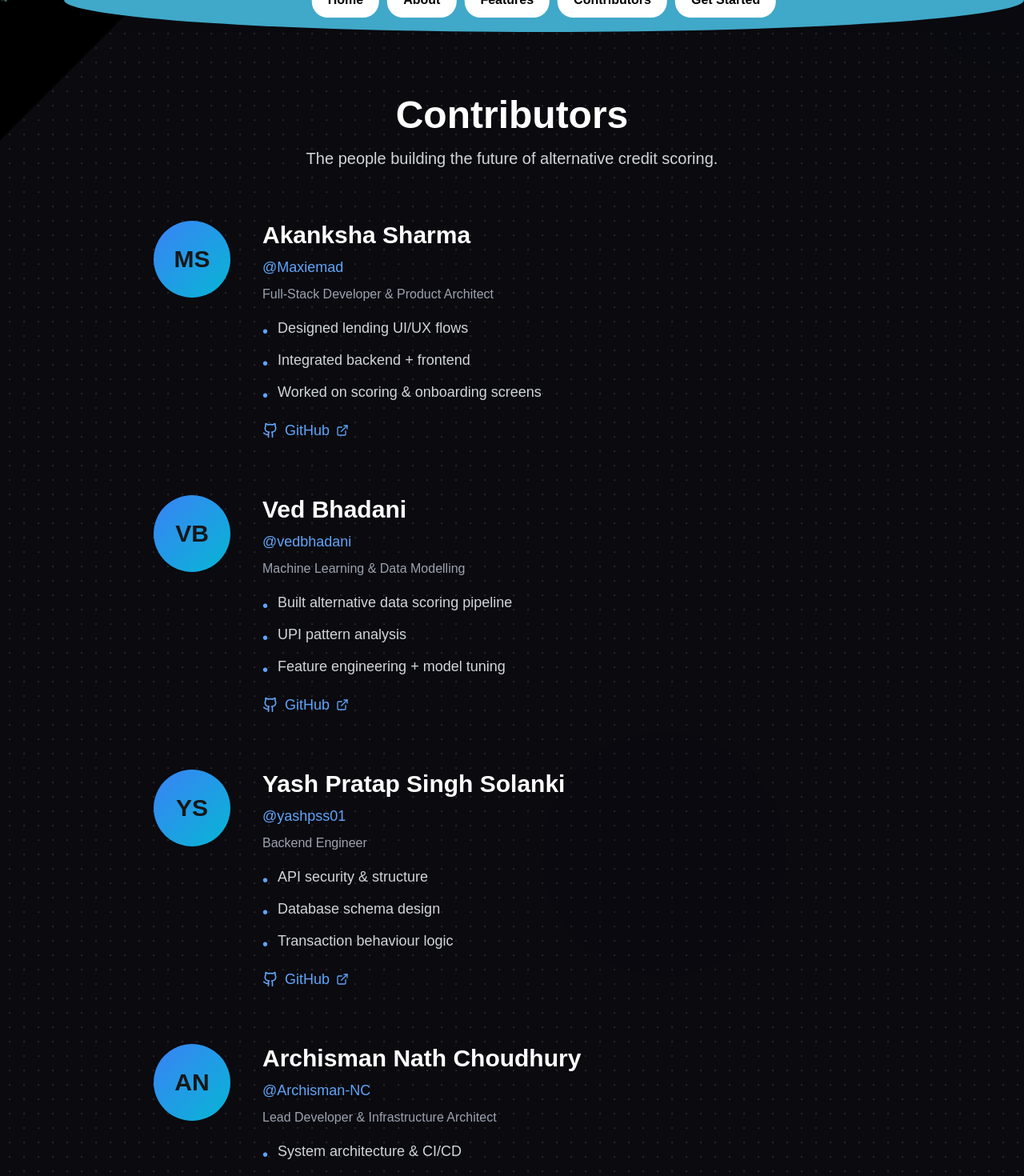
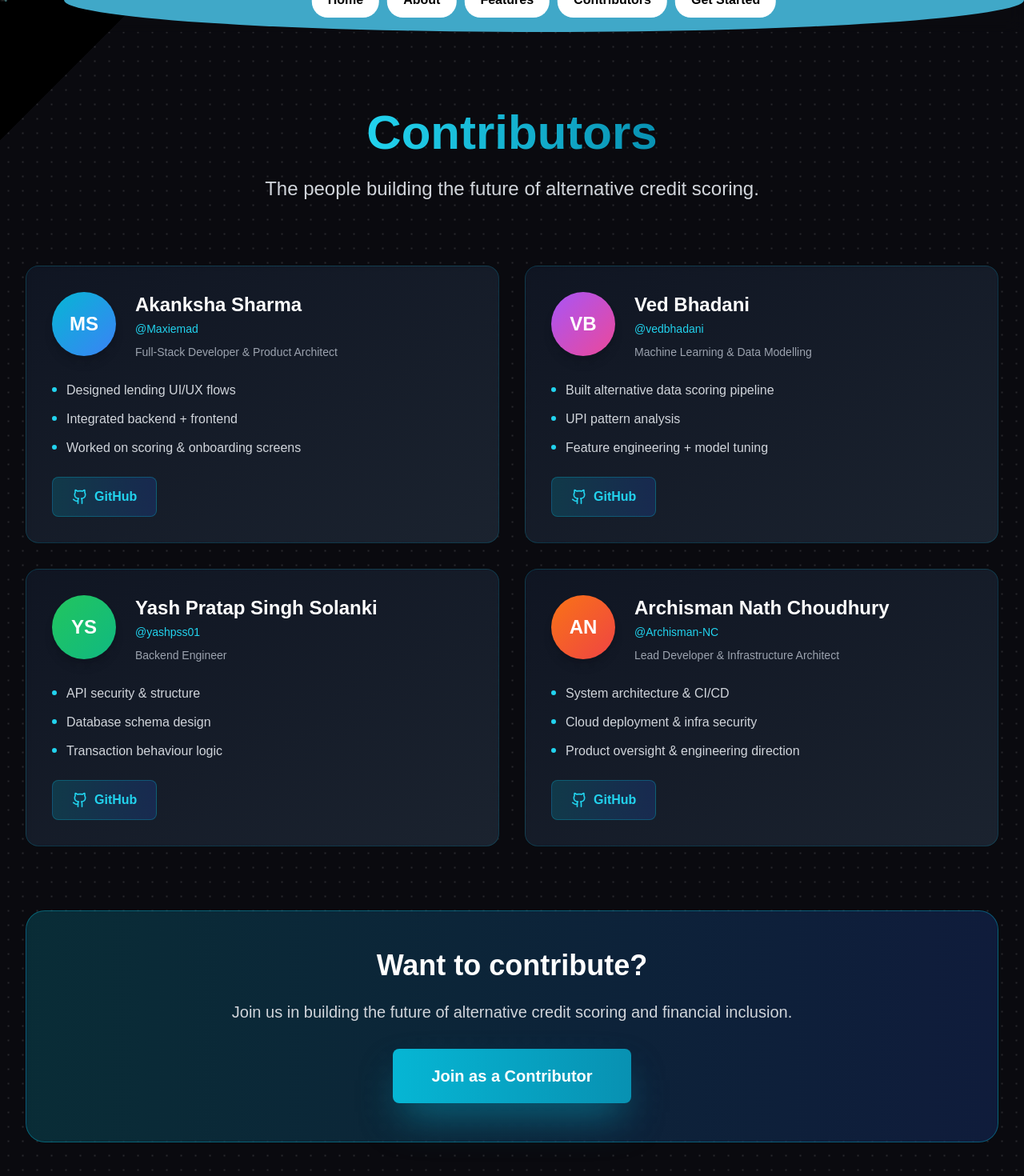
Before and after one commit to vedbhadani/AltCred, a Next.js app in the folder frontend/: page /Contributors in a window 1280 px wide. Shown: the part 60-1530 px from the top of the page at 80% size. Built offline with nearby package versions, Linux system fonts and the light colour scheme.

Commit message:
Contributors page with animation

```diff
--- a/frontend/src/pages/About.js
+++ b/frontend/src/pages/About.js
@@ -16,7 +16,6 @@ const About = () => {
     'Income stability',
     'Real-time spending patterns',
   ];
-
   const behavioralSignals = [
     'UPI frequency',
     'Cashflow patterns',
--- a/frontend/src/pages/Contributors.js
+++ b/frontend/src/pages/Contributors.js
@@ -1,194 +1,180 @@
-import React from 'react';
 import { motion } from 'framer-motion';
-import { Github, ExternalLink } from 'lucide-react';
+import { Github } from 'lucide-react';
 import Navbar from '@/components/Navbar';
 
+const Contributors = () => {
   const contributors = [
     {
-    username: 'Maxiemad',
-    fullName: 'Akanksha Sharma',
+      name: 'Akanksha Sharma',
       role: 'Full-Stack Developer & Product Architect',
-    github: 'Maxiemad',
+      username: '@Maxiemad',
+      avatar: 'MS',
       contributions: [
         'Designed lending UI/UX flows',
         'Integrated backend + frontend',
-      'Worked on scoring & onboarding screens'
+        'Worked on scoring & onboarding screens',
       ],
-    avatar: 'MS'
+      github: 'https://github.com/Maxiemad',
+      color: 'from-cyan-500 to-blue-500',
     },
     {
-    username: 'vedbhadani',
-    fullName: 'Ved Bhadani',
+      name: 'Ved Bhadani',
       role: 'Machine Learning & Data Modelling',
-    github: 'vedbhadani',
+      username: '@vedbhadani',
+      avatar: 'VB',
       contributions: [
         'Built alternative data scoring pipeline',
         'UPI pattern analysis',
-      'Feature engineering + model tuning'
+        'Feature engineering + model tuning',
       ],
-    avatar: 'VB'
+      github: 'https://github.com/vedbhadani',
+      color: 'from-purple-500 to-pink-500',
     },
     {
-    username: 'yashpss01',
-    fullName: 'Yash Pratap Singh Solanki',
+      name: 'Yash Pratap Singh Solanki',
       role: 'Backend Engineer',
-    github: 'yashpss01',
+      username: '@yashpss01',
+      avatar: 'YS',
       contributions: [
         'API security & structure',
         'Database schema design',
-      'Transaction behaviour logic'
+        'Transaction behaviour logic',
       ],
-    avatar: 'YS'
+      github: 'https://github.com/yashpss01',
+      color: 'from-green-500 to-emerald-500',
     },
     {
-    username: 'Archisman-NC',
-    fullName: 'Archisman Nath Choudhury',
+      name: 'Archisman Nath Choudhury',
       role: 'Lead Developer & Infrastructure Architect',
-    github: 'Archisman-NC',
+      username: '@Archisman-NC',
+      avatar: 'AN',
       contributions: [
         'System architecture & CI/CD',
         'Cloud deployment & infra security',
-      'Product oversight & engineering direction'
+        'Product oversight & engineering direction',
       ],
-    avatar: 'AN'
-  }
+      github: 'https://github.com/Archisman-NC',
+      color: 'from-orange-500 to-red-500',
+    },
   ];
 
-export default function Contributors() {
-  return (
-    <div
-      className="min-h-screen relative overflow-hidden"
-      style={{
+  const fadeInUp = {
+    initial: { opacity: 0, y: 50 },
+    whileInView: { opacity: 1, y: 0 },
+    viewport: { once: true },
+  };
+
+  const staggerDelay = (index) => ({ delay: index * 0.15, duration: 0.6 });
+
+  const backgroundStyle = {
+    minHeight: '100vh',
     backgroundColor: '#0a0a0f',
     backgroundImage: 'radial-gradient(rgba(255, 255, 255, 0.12) 1px, transparent 1px)',
     backgroundSize: '18px 18px',
     animation: 'dots-move 14s linear infinite',
-      }}
-    >
-      <div className="absolute top-0 left-0 right-0 h-1 bg-gradient-to-r from-blue-500 via-cyan-500 to-blue-500 animate-pulse opacity-60"></div>
+    position: 'relative',
+  };
 
-      <div className="absolute inset-0 overflow-hidden pointer-events-none">
-        <div className="absolute -top-40 -right-40 w-80 h-80 bg-blue-500 rounded-full mix-blend-multiply filter blur-xl opacity-20 animate-blob"></div>
-        <div className="absolute -bottom-40 -left-40 w-80 h-80 bg-cyan-500 rounded-full mix-blend-multiply filter blur-xl opacity-20 animate-blob animation-delay-2000"></div>
-        <div className="absolute top-1/2 left-1/2 transform -translate-x-1/2 -translate-y-1/2 w-80 h-80 bg-indigo-500 rounded-full mix-blend-multiply filter blur-xl opacity-20 animate-blob animation-delay-4000"></div>
-      </div>
-
+  return (
+    <div style={backgroundStyle}>
       <Navbar />
-
-      <main className="relative z-10 max-w-5xl mx-auto px-4 sm:px-6 lg:px-8 py-16 sm:py-20">
+      <div className="relative min-h-screen pt-24 pb-20 px-4 sm:px-6 lg:px-8">
+        <div className="max-w-7xl mx-auto">
           <motion.div
-          initial={{ opacity: 0, y: -20 }}
+            initial={{ opacity: 0, y: 50 }}
             animate={{ opacity: 1, y: 0 }}
             transition={{ duration: 0.6 }}
-          className="text-center mb-16"
+            className="text-center mb-20"
           >
-          <h1 className="text-4xl sm:text-5xl font-semibold text-white mb-4">
-            Contributors
+            <h1 className="text-6xl font-bold text-white mb-6">
+              <span className="bg-gradient-to-r from-cyan-400 to-cyan-600 bg-clip-text text-transparent">Contributors</span>
             </h1>
-          <p className="text-lg sm:text-xl text-gray-300 max-w-2xl mx-auto">
+            <p className="text-2xl text-gray-300">
               The people building the future of alternative credit scoring.
             </p>
           </motion.div>
 
-        <div className="space-y-16 mb-20 max-w-4xl mx-auto">
-          {contributors.map((person, i) => (
+          <div className="grid md:grid-cols-2 gap-8 mb-20">
+            {contributors.map((contributor, index) => (
               <motion.div
-              key={person.username}
-              initial={{ opacity: 0, x: -30 }}
-              animate={{ opacity: 1, x: 0 }}
-              transition={{ delay: i * 0.15 }}
-              className="flex flex-col sm:flex-row items-start gap-8 sm:gap-10"
+                key={index}
+                initial={{ opacity: 0, y: 50, rotateY: -20 }}
+                whileInView={{ opacity: 1, y: 0, rotateY: 0 }}
+                viewport={{ once: true }}
+                transition={staggerDelay(index)}
+                whileHover={{ scale: 1.03, y: -10 }}
+                className="group relative"
+                style={{ transformStyle: 'preserve-3d' }}
               >
-              <div className="w-20 h-20 sm:w-24 sm:h-24 rounded-full bg-gradient-to-br from-blue-500 to-cyan-500 flex items-center justify-center text-2xl sm:text-3xl font-bold flex-shrink-0">
-                {person.avatar}
+                <div className="p-8 bg-gradient-to-br from-gray-900/80 to-gray-800/80 backdrop-blur-sm border border-cyan-500/20 rounded-2xl hover:border-cyan-500/50 transition-all duration-300 hover:shadow-2xl hover:shadow-cyan-500/30">
+                  <div className="flex items-start gap-6 mb-6">
+                    <motion.div
+                      whileHover={{ rotate: 360 }}
+                      transition={{ duration: 0.6 }}
+                      className={`w-20 h-20 rounded-full bg-gradient-to-br ${contributor.color} flex items-center justify-center text-white text-2xl font-bold flex-shrink-0 shadow-lg`}
+                    >
+                      {contributor.avatar}
+                    </motion.div>
+                    <div className="flex-1">
+                      <h3 className="text-2xl font-bold text-white mb-1">{contributor.name}</h3>
+                      <p className="text-cyan-400 text-sm mb-2">{contributor.username}</p>
+                      <p className="text-gray-400 text-sm leading-relaxed">{contributor.role}</p>
+                    </div>
                   </div>
 
-              <div className="flex-1">
-                <div className="mb-4">
-                  <h3 className="text-2xl sm:text-3xl font-bold text-white mb-2">
-                    {person.fullName}
-                  </h3>
-                  <p className="text-blue-400 text-base sm:text-lg mb-2">
-                    @{person.username}
-                  </p>
-                  <p className="text-gray-400 text-sm sm:text-base mb-4">
-                    {person.role}
-                  </p>
+                  <div className="space-y-3 mb-6">
+                    {contributor.contributions.map((contribution, idx) => (
+                      <motion.div
+                        key={idx}
+                        initial={{ opacity: 0, x: -20 }}
+                        whileInView={{ opacity: 1, x: 0 }}
+                        viewport={{ once: true }}
+                        transition={{ delay: index * 0.1 + idx * 0.1 }}
+                        className="flex items-start gap-3"
+                      >
+                        <div className="w-1.5 h-1.5 bg-cyan-400 rounded-full mt-2 flex-shrink-0"></div>
+                        <span className="text-gray-300">{contribution}</span>
+                      </motion.div>
+                    ))}
                   </div>
 
-                <ul className="space-y-2 mb-4">
-                  {person.contributions.map((item, idx) => (
-                    <li key={idx} className="text-gray-300 text-base sm:text-lg flex items-start">
-                      <span className="text-blue-400 mr-3 mt-1 text-xl">•</span>
-                      <span>{item}</span>
-                    </li>
-                  ))}
-                </ul>
-
-                <a
-                  href={`https://github.com/${person.github}`}
+                  <motion.a
+                    href={contributor.github}
                     target="_blank"
                     rel="noopener noreferrer"
-                  className="inline-flex items-center gap-2 text-blue-400 hover:text-blue-300 transition-colors text-base sm:text-lg font-medium"
+                    whileHover={{ scale: 1.05 }}
+                    whileTap={{ scale: 0.95 }}
+                    className="inline-flex items-center gap-2 px-6 py-3 bg-gradient-to-r from-cyan-500/20 to-blue-600/20 border border-cyan-500/30 rounded-lg hover:border-cyan-500/60 transition-all duration-300 text-cyan-400 hover:text-cyan-300"
                   >
-                  <Github size={20} />
-                  <span>GitHub</span>
-                  <ExternalLink size={16} />
-                </a>
+                    <Github className="w-5 h-5" />
+                    <span className="font-semibold">GitHub</span>
+                  </motion.a>
+
+                  <div className="absolute inset-0 bg-gradient-to-br from-cyan-500/5 to-blue-600/5 rounded-2xl opacity-0 group-hover:opacity-100 transition-opacity duration-300 pointer-events-none"></div>
                 </div>
               </motion.div>
             ))}
           </div>
 
-        <motion.div
-          initial={{ opacity: 0, y: 20 }}
-          animate={{ opacity: 1, y: 0 }}
-          transition={{ duration: 0.6, delay: 0.4 }}
-          className="text-center"
-        >
-          <div className="inline-block bg-white/5 backdrop-blur-xl rounded-2xl p-8 border border-white/10 shadow-lg">
-            <h2 className="text-2xl font-semibold text-white mb-3">
-              Want to contribute?
-            </h2>
-            <p className="text-gray-300 mb-6 max-w-md mx-auto">
+          <motion.div {...fadeInUp} className="text-center">
+            <div className="bg-gradient-to-r from-cyan-500/20 to-blue-600/20 backdrop-blur-sm border border-cyan-500/40 rounded-3xl p-12">
+              <h2 className="text-4xl font-bold text-white mb-6">Want to contribute?</h2>
+              <p className="text-xl text-gray-300 mb-8">
                 Join us in building the future of alternative credit scoring and financial inclusion.
               </p>
-            <a
-              href="https://github.com/Archisman-NC/AltCred"
-              target="_blank"
-              rel="noopener noreferrer"
-              className="inline-flex items-center gap-2 px-6 py-3 bg-gradient-to-r from-blue-600 to-cyan-600 text-white font-medium rounded-lg hover:from-blue-700 hover:to-cyan-700 transition-all duration-300 shadow-lg hover:shadow-xl transform hover:scale-105"
+              <motion.button
+                whileHover={{ scale: 1.05, boxShadow: '0 0 40px rgba(0, 217, 255, 0.6)' }}
+                whileTap={{ scale: 0.95 }}
+                className="px-12 py-5 bg-gradient-to-r from-cyan-500 to-cyan-600 text-white text-xl rounded-lg font-bold shadow-2xl shadow-cyan-500/50 hover:shadow-cyan-500/70 transition-all duration-300"
               >
-              <Github className="w-5 h-5" />
-              <span>Join as a Contributor</span>
-              <ExternalLink className="w-4 h-4" />
-            </a>
+                Join as a Contributor
+              </motion.button>
             </div>
           </motion.div>
-      </main>
-
-      <style jsx>{`
-        @keyframes blob {
-          0%, 100% {
-            transform: translate(0, 0) scale(1);
-          }
-          33% {
-            transform: translate(30px, -50px) scale(1.1);
-          }
-          66% {
-            transform: translate(-20px, 20px) scale(0.9);
-          }
-        }
-        .animate-blob {
-          animation: blob 7s infinite;
-        }
-        .animation-delay-2000 {
-          animation-delay: 2s;
-        }
-        .animation-delay-4000 {
-          animation-delay: 4s;
-        }
-      `}</style>
+        </div>
+      </div>
     </div>
   );
-}
+};
+
+export default Contributors;
```
Lines whose indentation alone changed are shown as unchanged.
